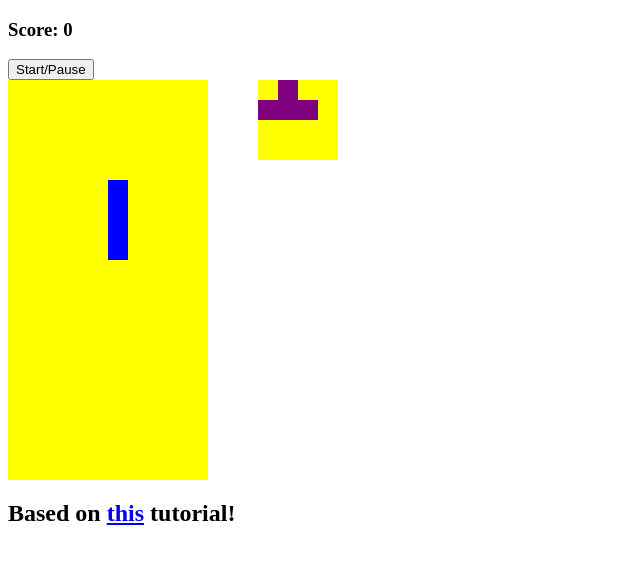
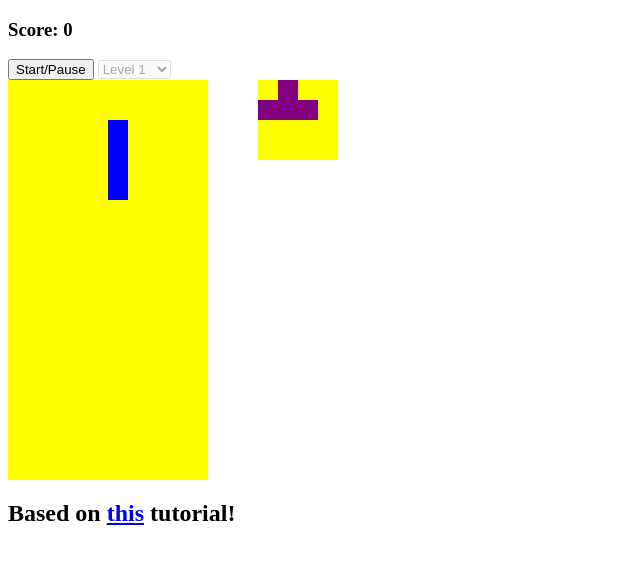
Before and after one commit to MalandiyArtem/Tetris, a plain HTML site: page index.html in a window 1280 px wide. Both pictures are taken after a click on the button "Start/Pause". Shown: the whole page, without its empty margins (0-640 px from the left). Drawn offline with Linux system fonts and the light colour scheme.

Commit message:
(feature) Add speed selection

```diff
--- a/app.js
+++ b/app.js
@@ -14,6 +14,7 @@ document.addEventListener('DOMContentLoaded', () => {
     'green',
     'blue'
   ];
+  const speedLevel = document.querySelector('#speed');
 
   const audio = document.querySelector('#music');
 
@@ -217,6 +218,9 @@ document.addEventListener('DOMContentLoaded', () => {
     audio.setAttribute("loop", "loop");
     audio.play();
 
+    let isAvaliable = speedLevel.getAttribute('disabled');
+    speedLevel.setAttribute("disabled", !isAvaliable);
+
     if(timerId){
       audio.pause();
       clearInterval(timerId);
@@ -224,7 +228,7 @@ document.addEventListener('DOMContentLoaded', () => {
     }else{
       audio.play();
       draw();
-      timerId = setInterval(moveDown, 500);
+      timerId = setInterval(moveDown, speedLevel.value);
       nextRandom = Math.floor(Math.random() * theTetrominoes.length);
       displayShape();
     }
--- a/index.html
+++ b/index.html
@@ -11,6 +11,19 @@
 
     <h3>Score: <span id="score">0</span></h3>
     <button type="button" id="start-button" name="button">Start/Pause</button>
+
+    <select class="select-speed" id="speed">
+      <option value="1000">Level 1</option>
+      <option value="900">Level 2</option>
+      <option value="800">Level 3</option>
+      <option value="700">Level 4</option>
+      <option value="600">Level 5</option>
+      <option value="500">Level 6</option>
+      <option value="400">Level 7</option>
+      <option value="300">Level 8</option>
+      <option value="200">Level 9</option>
+      <option value="100">Level 10</option>
+    </select>
     <div class="container">
       <div class="grid">
         <div></div>
```
